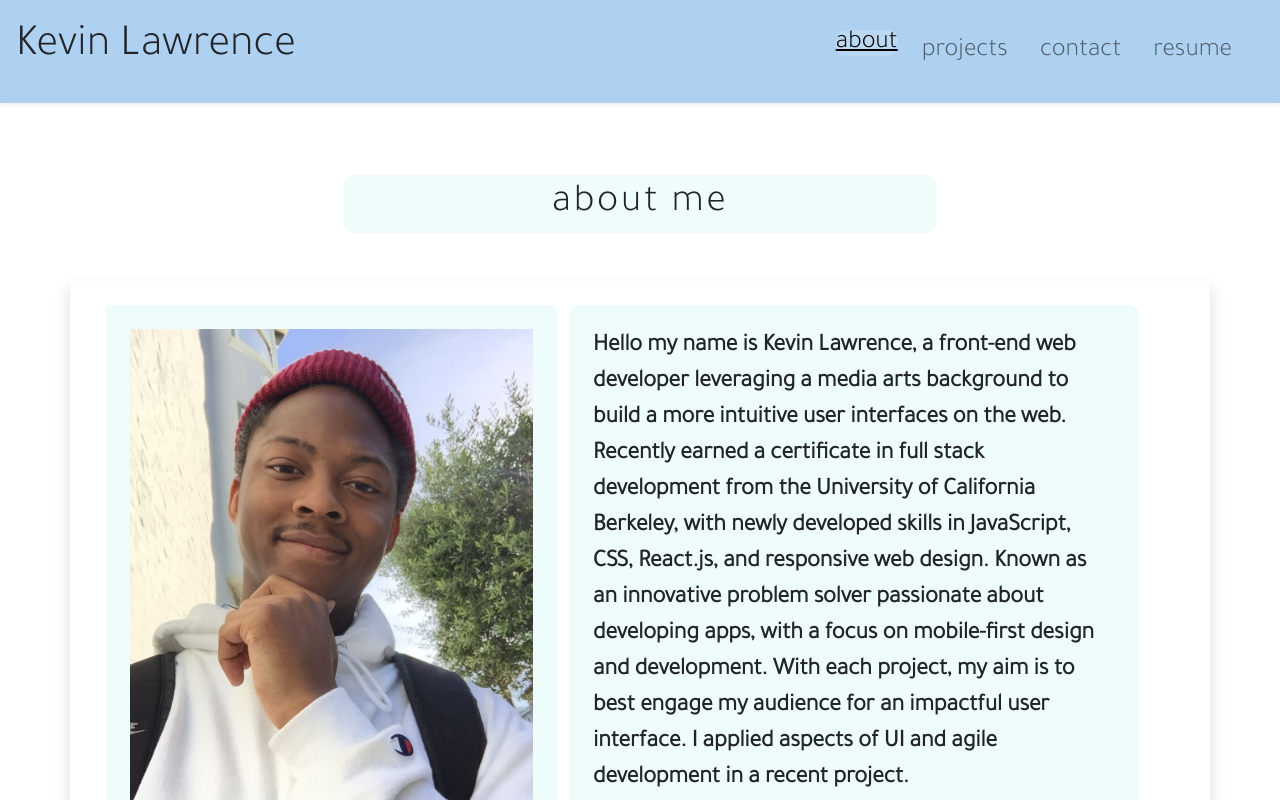
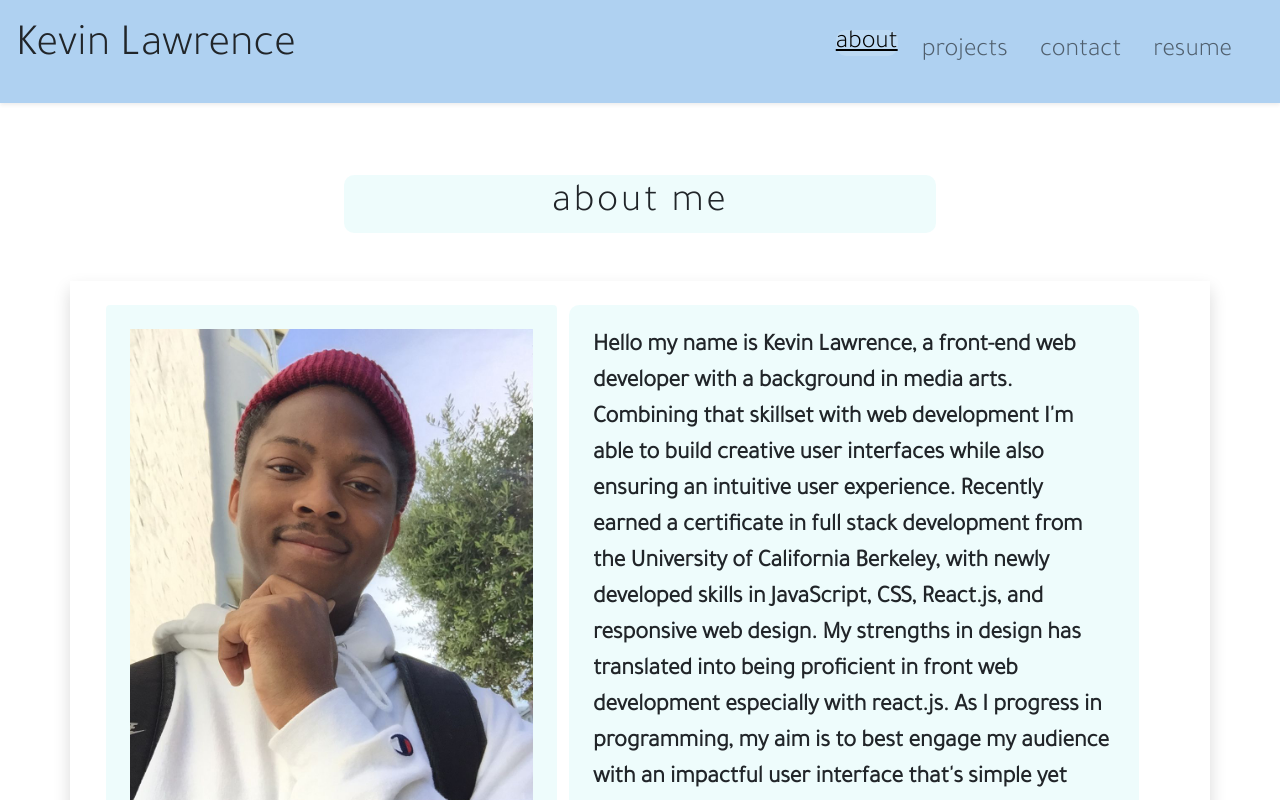
Before and after one commit to kingkevin05/react-portfolio, a React (Create React App) app: page / in a window 1280 px wide. Shown: the top 800 px of the page. Built offline with nearby package versions, Linux system fonts and the light colour scheme.

Commit message:
updated about page

```diff
--- a/src/components/About/index.js
+++ b/src/components/About/index.js
@@ -19,7 +19,7 @@ function About() {
         <div class="col-6">
           <div class="row">
             <p className="m-4 p-4 col-12 bold-text">
-            Hello my name is Kevin Lawrence, a front-end web developer leveraging a media arts background to build a more intuitive user interfaces on the web. Recently earned a certificate in full stack development from the University of California  Berkeley, with newly developed skills in JavaScript, CSS, React.js, and responsive web design. Known as an innovative problem solver passionate about developing apps, with a focus on mobile-first design and development. With each project, my aim is to best engage my audience for an impactful user interface. I applied aspects of UI and agile development in a recent project.
+            Hello my name is Kevin Lawrence, a front-end web developer with a background in media arts. Combining that skillset with web development I'm able to build creative user interfaces while also ensuring an intuitive user experience. Recently earned a certificate in full stack development from the University of California Berkeley, with newly developed skills in JavaScript, CSS, React.js, and responsive web design. My strengths in design has translated into being proficient in front web development especially with react.js. As I progress in programming, my aim is to best engage my audience with an impactful user interface that's simple yet informative. Though most proficient in front-end web development I'm also quite skilled in back-end server management using tools like graphQL, MYSQL, express.js, and mongoDB.
             </p>
           </div>
           <p className="m-4 p-4 col bold-text">
```
Also changed, not shown: 1 other file (tests, documents, lock files or other folders).
